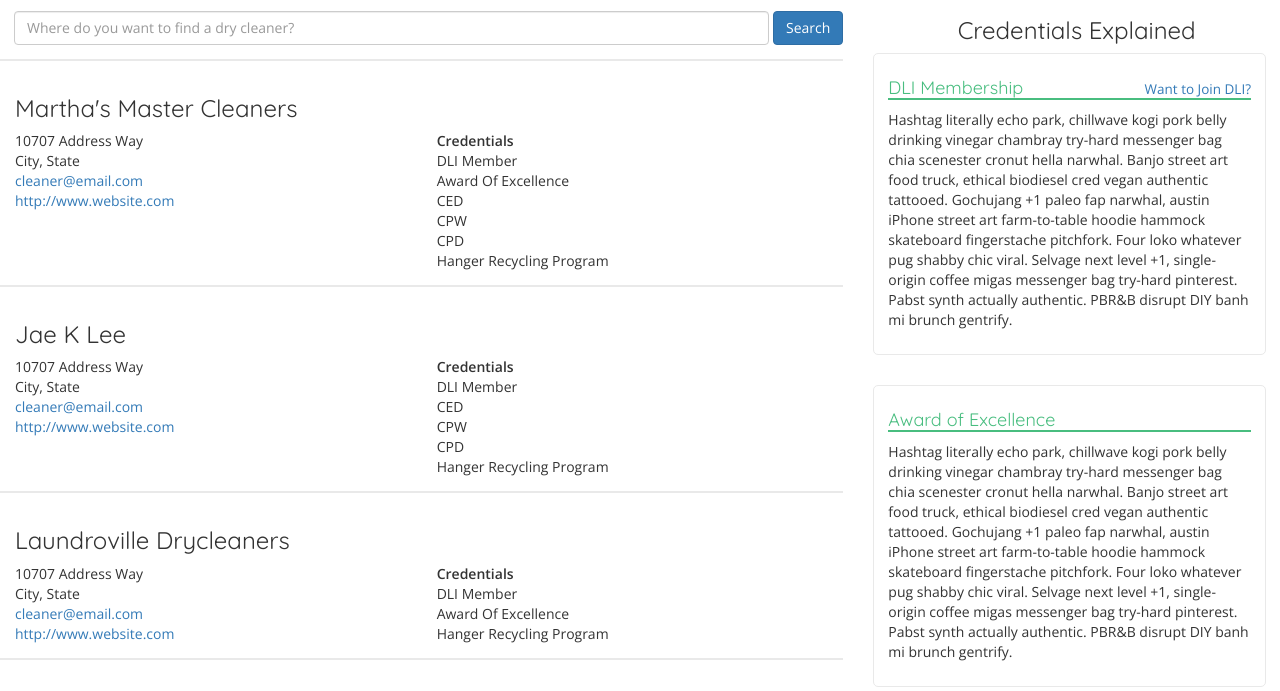
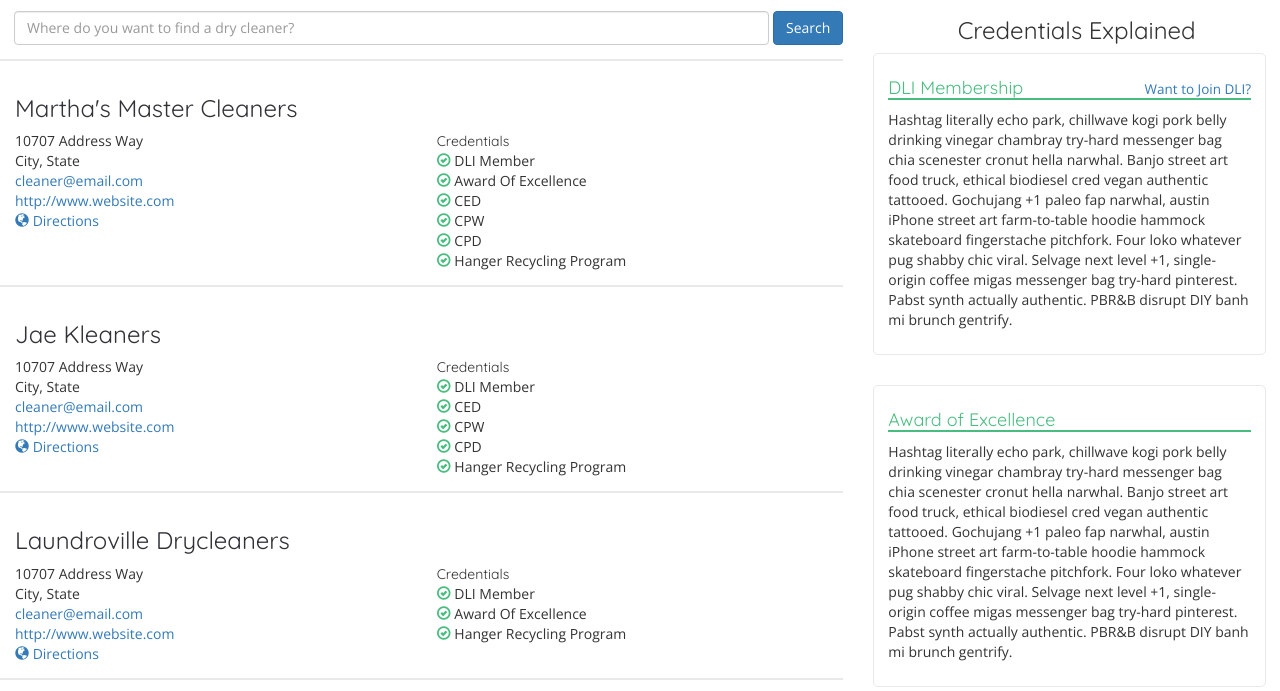
Before and after one commit to ricgnzlzcr/dli-find-a-cleaner, a plain HTML site: page index.html at #!/results in a window 1280 px wide. Shown: the part 79-770 px from the top of the page. Drawn offline with nearby package versions, Linux system fonts and the light colour scheme; some packages are replaced by stand-ins of ours.

Commit message:
Completed style for results page

```diff
--- a/css/main.css
+++ b/css/main.css
@@ -186,16 +186,20 @@ footer p {
 }
 
 .cleanerList {
-    border-bottom: 2px solid #e9e9e9;
+  /*  border-bottom: 2px solid #e9e9e9; */
 }
 
 .cleanerList p {
     margin: 0;
 }
 
-.cleanerInfo {
+.cleanerList h3 {
+    color: #303238;
 }
 
+.credentialsList ul li span {
+    color: #48bd7f;
+}
 
 
 
--- a/js/data.js
+++ b/js/data.js
@@ -27,7 +27,7 @@ var appData = {"201158-Martha's Master Cleaners":{
 	"10707 Address Way",
 	"12322 My Road MD, 20848"
 	],
-	"name": "Jae K Lee",
+	"name": "Jae Kleaners",
 	"email": "cleaner@email.com",
 	"website": "http://www.website.com"
 	},
--- a/pages/results.html
+++ b/pages/results.html
@@ -21,13 +21,20 @@
 								<p>City, State</p>
 								<p><a class="dont-break-out" href="#">{{cleaner.email}}</a></p>
 								<p><a class="dont-break-out" href="#">{{cleaner.website}}</a></p>
+								<p>
+									<a href="#"><span class="glyphicon glyphicon-globe" aria-hidden="true"></span> Directions</a>
+								</p>
 
 							</div> <!-- ends cleanerInfo -->
 							<div class="credentialsList col-xs-6">
-								<p class="header"><strong>Credentials</strong></p>
+								<p class="header quicksand-font">Credentials</p>
 								<ul class="list-unstyled">
-									<li>DLI Member</li>
+									<li>
+										<span class="glyphicon glyphicon-ok-circle" aria-hidden="true"></span>
+										DLI Member
+									</li>
 									<li ng-repeat="credential in cleaner.credentials">
+										<span class="glyphicon glyphicon-ok-circle" aria-hidden="true"></span>
 										{{capCred(credential)}}
 									</li>
 								</ul>
@@ -85,4 +92,7 @@
 		</div> <!-- end credLegend -->
 
 	</div> <!-- ends row -->
+	<footer>
+    	<p class="copyright text-center">Copyright &copy; Drycleaning &amp Laundry Institute. All Rights Reserved.</p>
+    </footer>
 </section>
```
